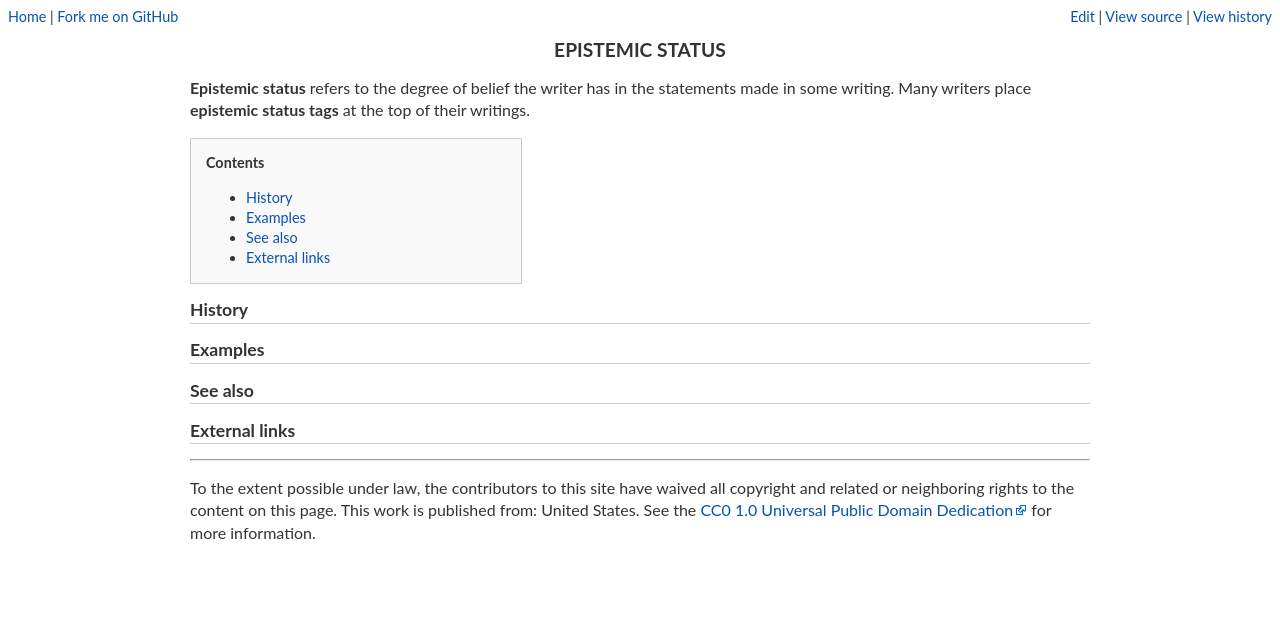
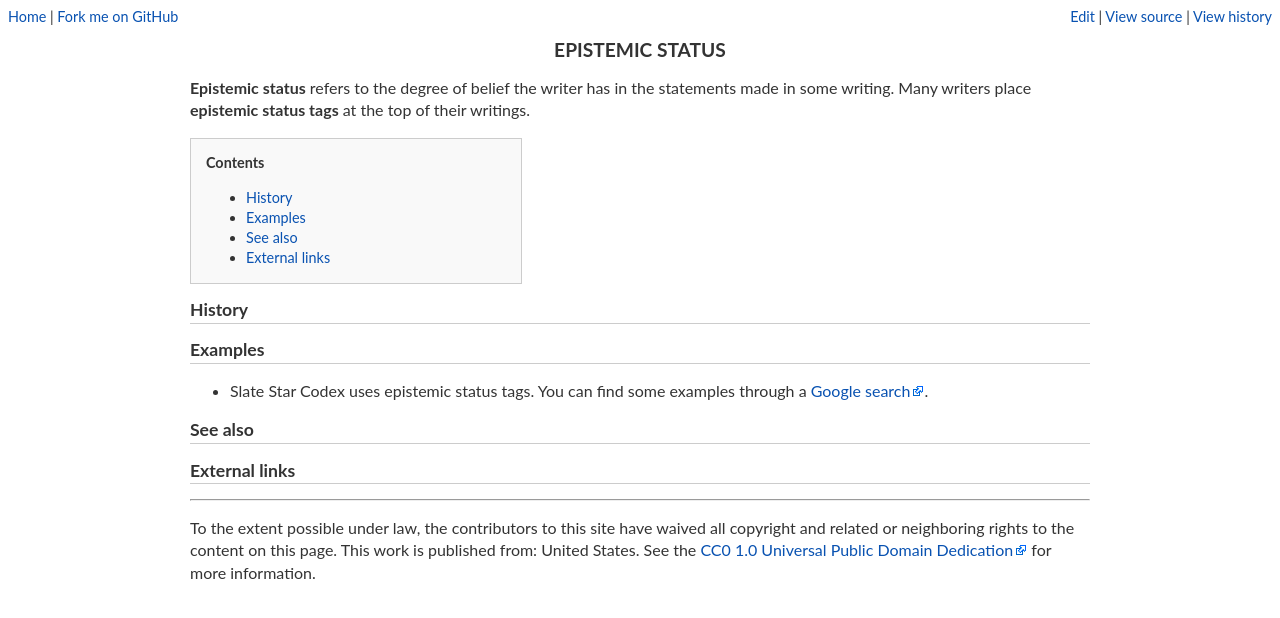
Before and after one commit to riceissa/contentcreation, a Jekyll site: the page built from epistemic-status.md, in a window 1280 px wide. Shown: the top 618 px of the page. Built offline with Jekyll 4.4.1, drawn with Linux system fonts in a browser that asks for light colours.

Commit message:
Add SSC example

```diff
--- a/epistemic-status.md
+++ b/epistemic-status.md
@@ -12,6 +12,9 @@ at the top of their writings.
 
 ## Examples
 
+- Slate Star Codex uses epistemic status tags. You can find some examples
+  through a [Google search](https://www.google.com/search?q=site%3Ahttp%3A%2F%2Fslatestarcodex.com%2F%20%22epistemic%20status%22).
+
 ## See also
 
 ## External links
```
